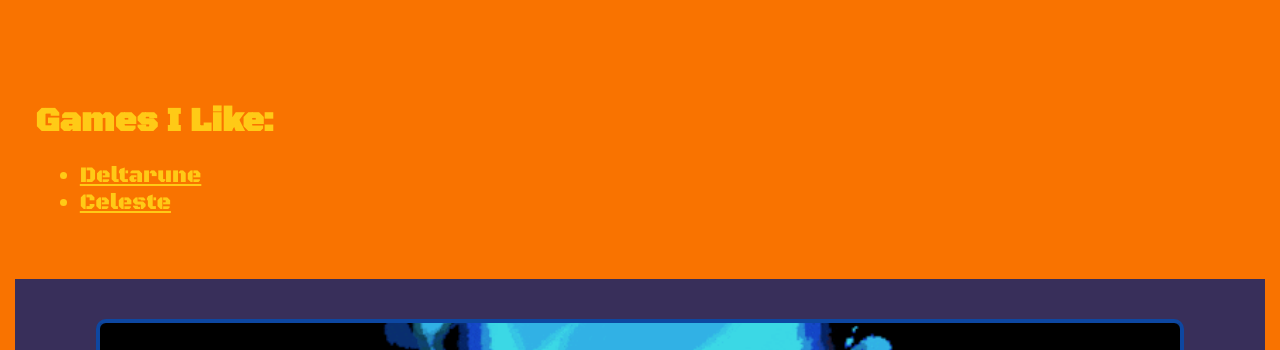
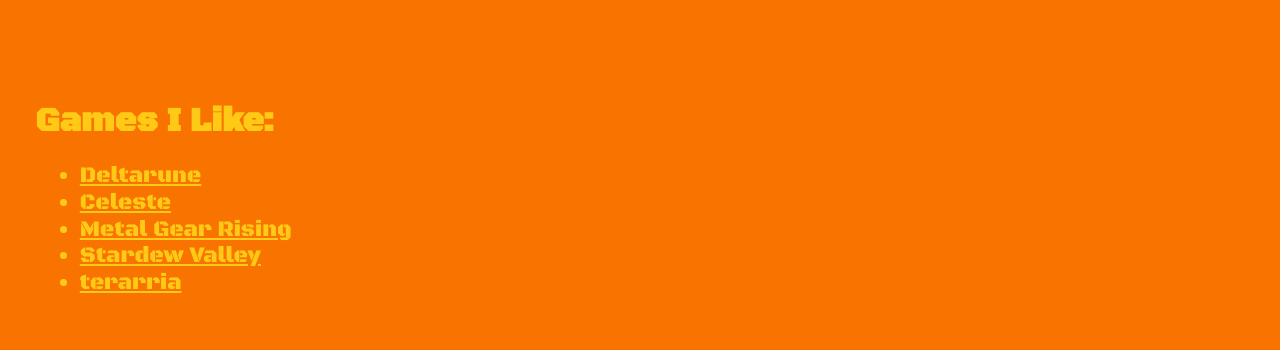
Before and after one commit to GrantAKates/Summer-2026-Internship, a website built with Vite: page index.html in a window 1280 px wide. Shown: the part 602-952 px from the top of the page. Built offline with nearby package versions, Linux system fonts and the light colour scheme; files whose address does not match are found by name; a web font is replaced by a local one.

Commit message:
add quick tab to all mini sites

```diff
--- a/index.html
+++ b/index.html
@@ -43,7 +43,9 @@
         <ul>
             <li><a href="#deltarune">Deltarune</a></li>
             <li><a href="#celeste">Celeste</a></li>
-
+            <li><a href="#metal-gear">Metal Gear Rising</a></li>
+            <li><a href="#stardew-valley">Stardew Valley</a></li>
+            <li><a href="#terarria">terarria</a></li>
         </ul>
     </section>
 
@@ -105,7 +107,7 @@
     -->
     <section class="game-title stardew-section" id="stardew-valley">
         <div class="game-title-banner stardew-box">
-            <img src="images/strardew_Valley.png" alt="Stardew Valley">
+            <img src="images/stardew_valley.png" alt="Stardew Valley">
         </div>
         <div class="game-title--description_container">
             <ul>
```
Also changed, not shown: images/stardew_valley.png (renamed from images/strardew_vally.png).
